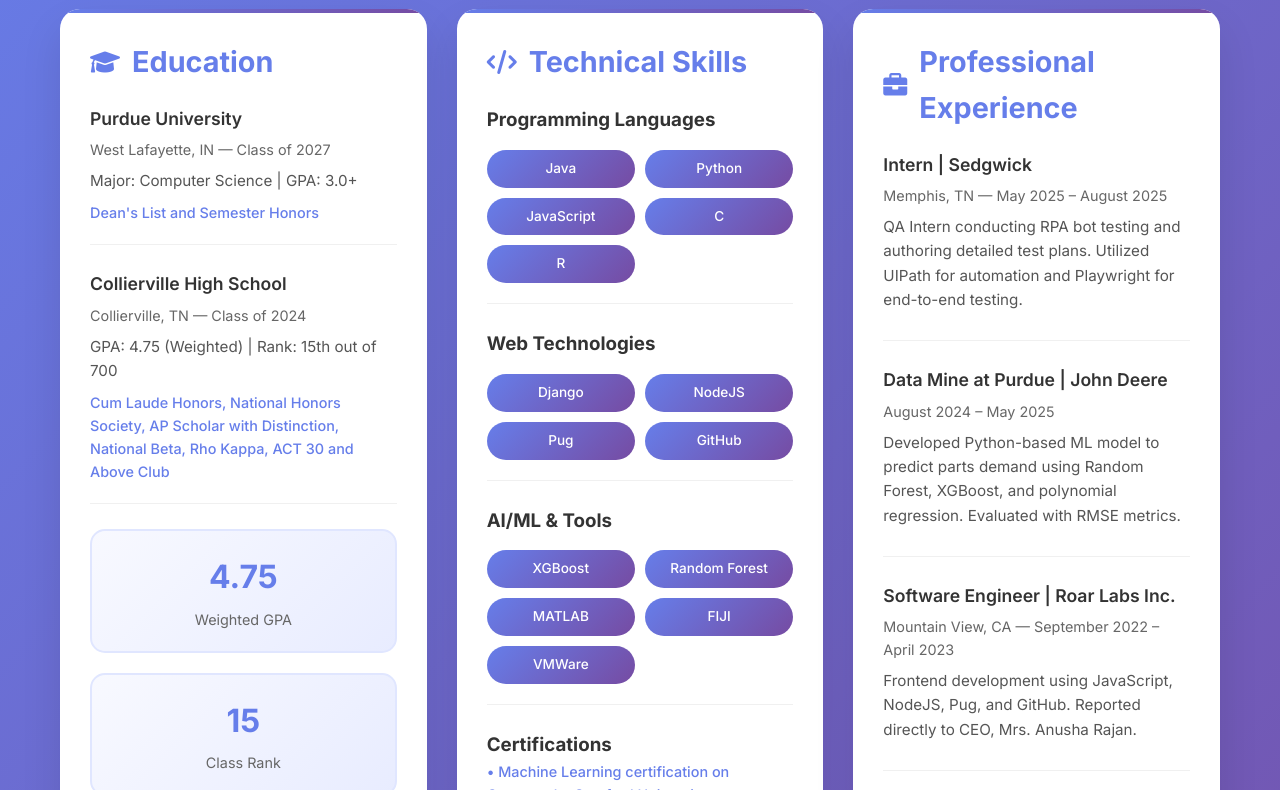
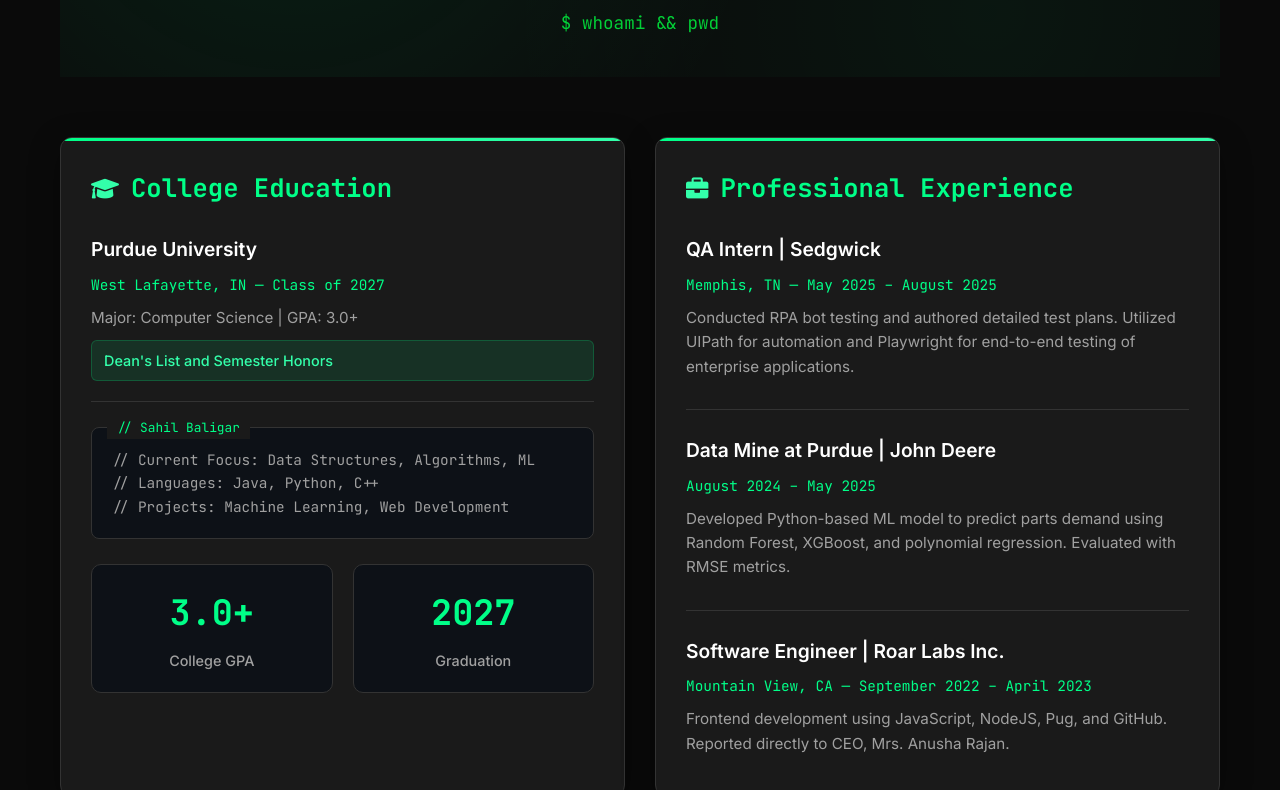
Before and after one commit to sahilbaligar0407/Sahil-Baligar.github.io, a plain HTML site: page index.html in a window 1280 px wide. Shown: the part 264-1054 px from the top of the page. Drawn offline with Linux system fonts and the light colour scheme.

Commit message:
Design changes

```diff
--- a/index.html
+++ b/index.html
@@ -3,8 +3,8 @@
 <head>
     <meta charset="UTF-8">
     <meta name="viewport" content="width=device-width, initial-scale=1.0">
-    <title>Sahil Baligar - Personal Accomplishments</title>
-    <link href="https://fonts.googleapis.com/css2?family=Inter:wght@300;400;500;600;700&display=swap" rel="stylesheet">
+    <title>Sahil Baligar - Software Engineer</title>
+    <link href="https://fonts.googleapis.com/css2?family=JetBrains+Mono:wght@300;400;500;600;700&family=Inter:wght@300;400;500;600;700&display=swap" rel="stylesheet">
     <link rel="stylesheet" href="https://cdnjs.cloudflare.com/ajax/libs/font-awesome/6.0.0/css/all.min.css">
     <style>
         * {
@@ -13,12 +13,27 @@
             box-sizing: border-box;
         }
 
+        :root {
+            --bg-primary: #0a0a0a;
+            --bg-secondary: #111111;
+            --bg-card: #1a1a1a;
+            --text-primary: #ffffff;
+            --text-secondary: #a0a0a0;
+            --accent-green: #00ff88;
+            --accent-green-dark: #00cc6a;
+            --accent-green-light: #33ffaa;
+            --border-color: #333333;
+            --code-bg: #0d1117;
+            --terminal-green: #00ff41;
+        }
+
         body {
             font-family: 'Inter', sans-serif;
             line-height: 1.6;
-            color: #333;
-            background: linear-gradient(135deg, #667eea 0%, #764ba2 100%);
+            color: var(--text-primary);
+            background: var(--bg-primary);
             min-height: 100vh;
+            overflow-x: hidden;
         }
 
         .container {
@@ -29,37 +44,64 @@
 
         .header {
             text-align: center;
-            color: white;
-            margin-bottom: 40px;
-            padding: 40px 0;
+            margin-bottom: 60px;
+            padding: 80px 0 40px;
+            position: relative;
+        }
+
+        .header::before {
+            content: '';
+            position: absolute;
+            top: 0;
+            left: 0;
+            right: 0;
+            bottom: 0;
+            background:
+                radial-gradient(circle at 20% 20%, rgba(0, 255, 136, 0.1) 0%, transparent 50%),
+                radial-gradient(circle at 80% 80%, rgba(0, 255, 136, 0.05) 0%, transparent 50%);
+            z-index: -1;
         }
 
         .header h1 {
-            font-size: 3.5rem;
+            font-family: 'JetBrains Mono', monospace;
+            font-size: 4rem;
             font-weight: 700;
-            margin-bottom: 10px;
-            text-shadow: 2px 2px 4px rgba(0,0,0,0.3);
+            margin-bottom: 15px;
+            background: linear-gradient(135deg, var(--text-primary) 0%, var(--accent-green) 100%);
+            -webkit-background-clip: text;
+            -webkit-text-fill-color: transparent;
+            background-clip: text;
+            text-shadow: 0 0 30px rgba(0, 255, 136, 0.3);
         }
 
         .header p {
-            font-size: 1.3rem;
+            font-size: 1.4rem;
             font-weight: 300;
-            opacity: 0.9;
+            color: var(--text-secondary);
+            margin-bottom: 20px;
+        }
+
+        .terminal-line {
+            font-family: 'JetBrains Mono', monospace;
+            color: var(--terminal-green);
+            font-size: 1.1rem;
+            opacity: 0.8;
         }
 
         .content-grid {
             display: grid;
-            grid-template-columns: repeat(auto-fit, minmax(350px, 1fr));
+            grid-template-columns: repeat(auto-fit, minmax(400px, 1fr));
             gap: 30px;
             margin-bottom: 40px;
         }
 
         .card {
-            background: white;
-            border-radius: 20px;
+            background: var(--bg-card);
+            border: 1px solid var(--border-color);
+            border-radius: 12px;
             padding: 30px;
-            box-shadow: 0 20px 40px rgba(0,0,0,0.1);
-            transition: transform 0.3s ease, box-shadow 0.3s ease;
+            box-shadow: 0 8px 32px rgba(0, 0, 0, 0.3);
+            transition: all 0.3s ease;
             position: relative;
             overflow: hidden;
         }
@@ -70,32 +112,35 @@
             top: 0;
             left: 0;
             right: 0;
-            height: 4px;
-            background: linear-gradient(90deg, #667eea, #764ba2);
+            height: 3px;
+            background: linear-gradient(90deg, var(--accent-green), var(--accent-green-light));
         }
 
         .card:hover {
-            transform: translateY(-10px);
-            box-shadow: 0 30px 60px rgba(0,0,0,0.15);
+            transform: translateY(-5px);
+            border-color: var(--accent-green);
+            box-shadow: 0 20px 40px rgba(0, 255, 136, 0.1);
         }
 
         .card h2 {
-            color: #667eea;
-            font-size: 1.8rem;
-            margin-bottom: 20px;
+            color: var(--accent-green);
+            font-family: 'JetBrains Mono', monospace;
+            font-size: 1.6rem;
+            margin-bottom: 25px;
             display: flex;
             align-items: center;
             gap: 12px;
         }
 
         .card h2 i {
-            font-size: 1.5rem;
+            font-size: 1.4rem;
+            color: var(--accent-green-light);
         }
 
         .education-item, .experience-item, .skill-category {
             margin-bottom: 25px;
             padding-bottom: 20px;
-            border-bottom: 1px solid #f0f0f0;
+            border-bottom: 1px solid var(--border-color);
         }
 
         .education-item:last-child, .experience-item:last-child, .skill-category:last-child {
@@ -106,49 +151,60 @@
 
         .institution, .company {
             font-weight: 600;
-            font-size: 1.1rem;
-            color: #333;
-            margin-bottom: 5px;
+            font-size: 1.2rem;
+            color: var(--text-primary);
+            margin-bottom: 8px;
         }
 
         .location {
-            color: #666;
+            color: var(--accent-green);
             font-size: 0.9rem;
-            margin-bottom: 8px;
+            margin-bottom: 10px;
+            font-family: 'JetBrains Mono', monospace;
         }
 
         .details {
-            color: #555;
+            color: var(--text-secondary);
             font-size: 0.95rem;
-            margin-bottom: 8px;
+            margin-bottom: 10px;
+            line-height: 1.6;
         }
 
         .achievements {
-            color: #667eea;
+            color: var(--accent-green-light);
             font-size: 0.9rem;
             font-weight: 500;
+            background: rgba(0, 255, 136, 0.1);
+            padding: 8px 12px;
+            border-radius: 6px;
+            border: 1px solid rgba(0, 255, 136, 0.2);
         }
 
         .skills-grid {
             display: grid;
             grid-template-columns: repeat(auto-fit, minmax(120px, 1fr));
-            gap: 10px;
+            gap: 12px;
             margin-top: 15px;
         }
 
         .skill-tag {
-            background: linear-gradient(135deg, #667eea, #764ba2);
-            color: white;
-            padding: 8px 16px;
-            border-radius: 20px;
+            background: var(--code-bg);
+            color: var(--accent-green);
+            padding: 10px 16px;
+            border-radius: 8px;
             font-size: 0.85rem;
             font-weight: 500;
             text-align: center;
-            transition: transform 0.2s ease;
+            transition: all 0.2s ease;
+            border: 1px solid var(--border-color);
+            font-family: 'JetBrains Mono', monospace;
         }
 
         .skill-tag:hover {
+            background: var(--accent-green);
+            color: var(--bg-primary);
             transform: scale(1.05);
+            border-color: var(--accent-green);
         }
 
         .full-width {
@@ -157,41 +213,87 @@
 
         .stats-grid {
             display: grid;
-            grid-template-columns: repeat(auto-fit, minmax(200px, 1fr));
+            grid-template-columns: repeat(auto-fit, minmax(150px, 1fr));
             gap: 20px;
-            margin-top: 20px;
+            margin-top: 25px;
         }
 
         .stat-item {
             text-align: center;
             padding: 20px;
-            background: linear-gradient(135deg, #f8f9ff, #e8ecff);
-            border-radius: 15px;
-            border: 2px solid #e0e6ff;
+            background: var(--code-bg);
+            border-radius: 10px;
+            border: 1px solid var(--border-color);
+            transition: all 0.3s ease;
+        }
+
+        .stat-item:hover {
+            border-color: var(--accent-green);
+            transform: translateY(-2px);
         }
 
         .stat-number {
-            font-size: 2rem;
+            font-family: 'JetBrains Mono', monospace;
+            font-size: 2.2rem;
             font-weight: 700;
-            color: #667eea;
-            margin-bottom: 5px;
+            color: var(--accent-green);
+            margin-bottom: 8px;
         }
 
         .stat-label {
-            color: #666;
+            color: var(--text-secondary);
             font-size: 0.9rem;
+            font-weight: 500;
         }
 
         .footer {
             text-align: center;
-            color: white;
-            padding: 40px 0;
-            opacity: 0.8;
+            color: var(--text-secondary);
+            padding: 60px 0 40px;
+            border-top: 1px solid var(--border-color);
+            margin-top: 60px;
+        }
+
+        .footer p {
+            font-family: 'JetBrains Mono', monospace;
+            font-size: 0.9rem;
+        }
+
+        .highlight {
+            background: linear-gradient(120deg, rgba(0, 255, 136, 0.2) 0%, rgba(0, 255, 136, 0.1) 100%);
+            padding: 4px 8px;
+            border-radius: 4px;
+            font-weight: 500;
+            color: var(--accent-green);
+            border: 1px solid rgba(0, 255, 136, 0.3);
+        }
+
+        .code-block {
+            background: var(--code-bg);
+            border: 1px solid var(--border-color);
+            border-radius: 8px;
+            padding: 20px;
+            margin: 20px 0;
+            font-family: 'JetBrains Mono', monospace;
+            font-size: 0.9rem;
+            color: var(--text-secondary);
+            position: relative;
+        }
+
+        .code-block::before {
+            content: '// Sahil Baligar';
+            position: absolute;
+            top: -10px;
+            left: 15px;
+            background: var(--bg-card);
+            padding: 0 10px;
+            color: var(--accent-green);
+            font-size: 0.8rem;
         }
 
         @media (max-width: 768px) {
             .header h1 {
-                font-size: 2.5rem;
+                font-size: 2.8rem;
             }
 
             .content-grid {
@@ -208,25 +310,43 @@
             }
         }
 
-        .highlight {
-            background: linear-gradient(120deg, #a8edea 0%, #fed6e3 100%);
-            padding: 2px 6px;
-            border-radius: 4px;
-            font-weight: 500;
+        .glow {
+            text-shadow: 0 0 20px var(--accent-green);
+        }
+
+        .section-title {
+            font-family: 'JetBrains Mono', monospace;
+            font-size: 2.5rem;
+            color: var(--accent-green);
+            text-align: center;
+            margin-bottom: 40px;
+            position: relative;
+        }
+
+        .section-title::after {
+            content: '';
+            position: absolute;
+            bottom: -10px;
+            left: 50%;
+            transform: translateX(-50%);
+            width: 100px;
+            height: 3px;
+            background: linear-gradient(90deg, transparent, var(--accent-green), transparent);
         }
     </style>
 </head>
 <body>
     <div class="container">
         <div class="header">
-            <h1>Sahil Baligar</h1>
-            <p>Computer Science Student & Aspiring Software Engineer</p>
+            <h1 class="glow">Sahil Baligar</h1>
+            <p>Software Engineer & Computer Science Student</p>
+            <div class="terminal-line">$ whoami && pwd</div>
         </div>
 
         <div class="content-grid">
-            <!-- Education Section -->
+            <!-- College Education Section -->
             <div class="card">
-                <h2><i class="fas fa-graduation-cap"></i>Education</h2>
+                <h2><i class="fas fa-graduation-cap"></i>College Education</h2>
 
                 <div class="education-item">
                     <div class="institution">Purdue University</div>
@@ -235,26 +355,44 @@
                     <div class="achievements">Dean's List and Semester Honors</div>
                 </div>
 
-                <div class="education-item">
-                    <div class="institution">Collierville High School</div>
-                    <div class="location">Collierville, TN — Class of 2024</div>
-                    <div class="details">GPA: 4.75 (Weighted) | Rank: 15th out of 700</div>
-                    <div class="achievements">Cum Laude Honors, National Honors Society, AP Scholar with Distinction, National Beta, Rho Kappa, ACT 30 and Above Club</div>
+                <div class="code-block">
+                    // Current Focus: Data Structures, Algorithms, ML<br>
+                    // Languages: Java, Python, C++<br>
+                    // Projects: Machine Learning, Web Development
                 </div>
 
                 <div class="stats-grid">
                     <div class="stat-item">
-                        <div class="stat-number">4.75</div>
-                        <div class="stat-label">Weighted GPA</div>
+                        <div class="stat-number">3.0+</div>
+                        <div class="stat-label">College GPA</div>
                     </div>
                     <div class="stat-item">
-                        <div class="stat-number">15</div>
-                        <div class="stat-label">Class Rank</div>
+                        <div class="stat-number">2027</div>
+                        <div class="stat-label">Graduation</div>
                     </div>
-                    <div class="stat-item">
-                        <div class="stat-number">700</div>
-                        <div class="stat-label">Class Size</div>
-                    </div>
+                </div>
+            </div>
+
+            <!-- Professional Experience Section -->
+            <div class="card">
+                <h2><i class="fas fa-briefcase"></i>Professional Experience</h2>
+
+                <div class="experience-item">
+                    <div class="company">QA Intern | Sedgwick</div>
+                    <div class="location">Memphis, TN — May 2025 – August 2025</div>
+                    <div class="details">Conducted RPA bot testing and authored detailed test plans. Utilized UIPath for automation and Playwright for end-to-end testing of enterprise applications.</div>
+                </div>
+
+                <div class="experience-item">
+                    <div class="company">Data Mine at Purdue | John Deere</div>
+                    <div class="location">August 2024 – May 2025</div>
+                    <div class="details">Developed Python-based ML model to predict parts demand using Random Forest, XGBoost, and polynomial regression. Evaluated with RMSE metrics.</div>
+                </div>
+
+                <div class="experience-item">
+                    <div class="company">Software Engineer | Roar Labs Inc.</div>
+                    <div class="location">Mountain View, CA — September 2022 – April 2023</div>
+                    <div class="details">Frontend development using JavaScript, NodeJS, Pug, and GitHub. Reported directly to CEO, Mrs. Anusha Rajan.</div>
                 </div>
             </div>
 
@@ -304,36 +442,30 @@
                 </div>
             </div>
 
-            <!-- Experience Section -->
+            <!-- High School Education (Reduced Focus) -->
             <div class="card">
-                <h2><i class="fas fa-briefcase"></i>Professional Experience</h2>
+                <h2><i class="fas fa-school"></i>High School</h2>
 
-                <div class="experience-item">
-                    <div class="company">Intern | Sedgwick</div>
-                    <div class="location">Memphis, TN — May 2025 – August 2025</div>
-                    <div class="details">QA Intern conducting RPA bot testing and authoring detailed test plans. Utilized UIPath for automation and Playwright for end-to-end testing.</div>
+                <div class="education-item">
+                    <div class="institution">Collierville High School</div>
+                    <div class="location">Collierville, TN — Class of 2024</div>
+                    <div class="details">GPA: 4.75 (Weighted) | Rank: 15th out of 700</div>
+                    <div class="achievements">Cum Laude Honors, National Honors Society, AP Scholar with Distinction</div>
                 </div>
 
-                <div class="experience-item">
-                    <div class="company">Data Mine at Purdue | John Deere</div>
-                    <div class="location">August 2024 – May 2025</div>
-                    <div class="details">Developed Python-based ML model to predict parts demand using Random Forest, XGBoost, and polynomial regression. Evaluated with RMSE metrics.</div>
-                </div>
-
-                <div class="experience-item">
-                    <div class="company">Software Engineer | Roar Labs Inc.</div>
-                    <div class="location">Mountain View, CA — September 2022 – April 2023</div>
-                    <div class="details">Frontend development using JavaScript, NodeJS, Pug, and GitHub. Reported directly to CEO, Mrs. Anusha Rajan.</div>
-                </div>
-
-                <div class="experience-item">
-                    <div class="company">Governor's School for Technological Innovation</div>
-                    <div class="location">Tennessee Technological University — Summer 2023</div>
-                    <div class="details">Month-long program combining business and technology. As CFO, co-founded company providing school security; won 1st place in business pitch.</div>
+                <div class="stats-grid">
+                    <div class="stat-item">
+                        <div class="stat-number">4.75</div>
+                        <div class="stat-label">Weighted GPA</div>
+                    </div>
+                    <div class="stat-item">
+                        <div class="stat-number">15</div>
+                        <div class="stat-label">Class Rank</div>
+                    </div>
                 </div>
             </div>
 
-            <!-- Activities & Leadership Section -->
+            <!-- Leadership & Activities Section -->
             <div class="card full-width">
                 <h2><i class="fas fa-users"></i>Leadership & Activities</h2>
 
@@ -363,7 +495,10 @@
         </div>
 
         <div class="footer">
-            <p>&copy; 2024 Sahil Baligar. Built with passion and dedication.</p>
+            <p>// Built with passion and dedication by Sahil Baligar</p>
+            <p style="margin-top: 10px; font-size: 0.8rem; color: var(--accent-green);">
+                $ echo "Ready to code the future" && exit
+            </p>
         </div>
     </div>
 </body>
```
